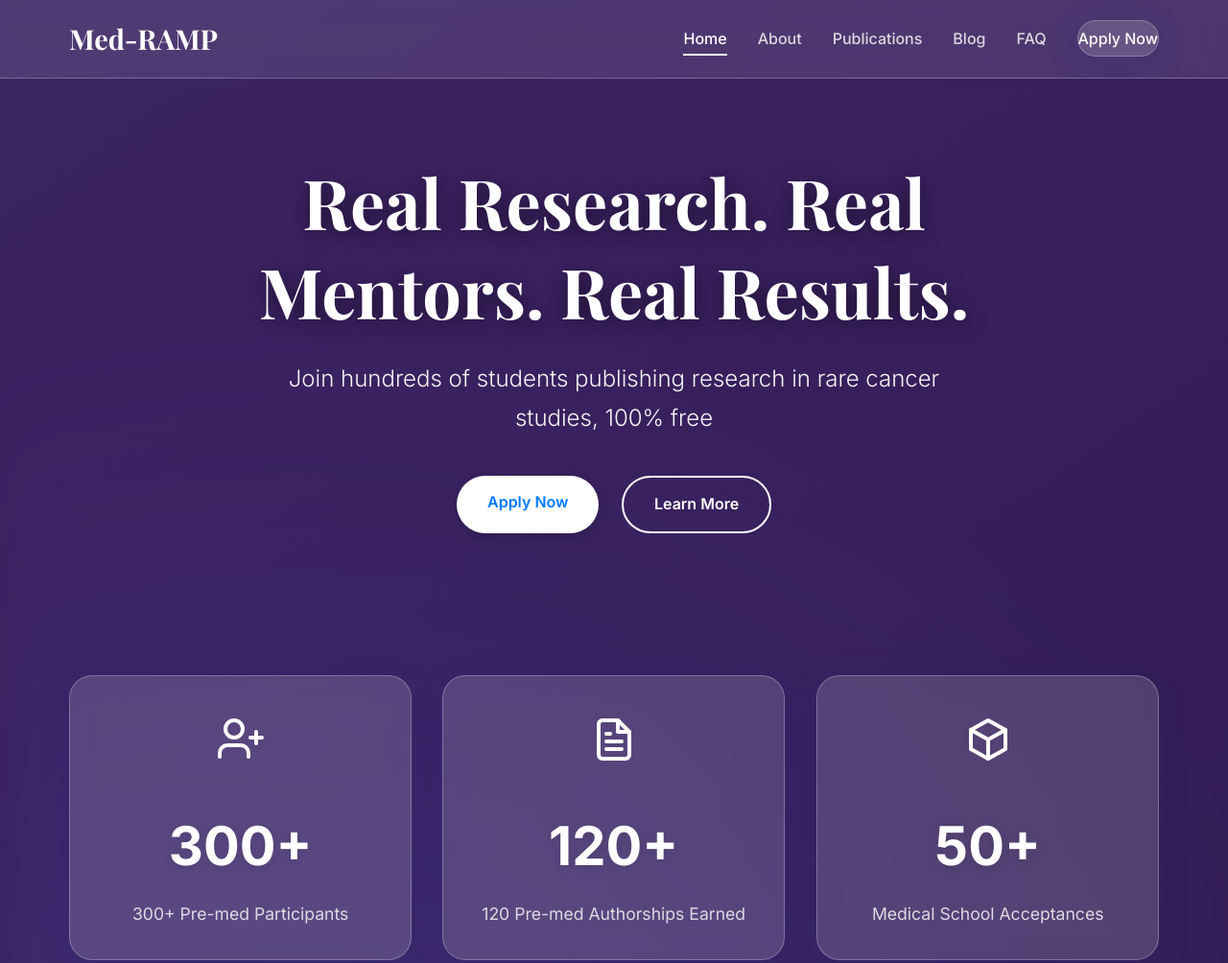
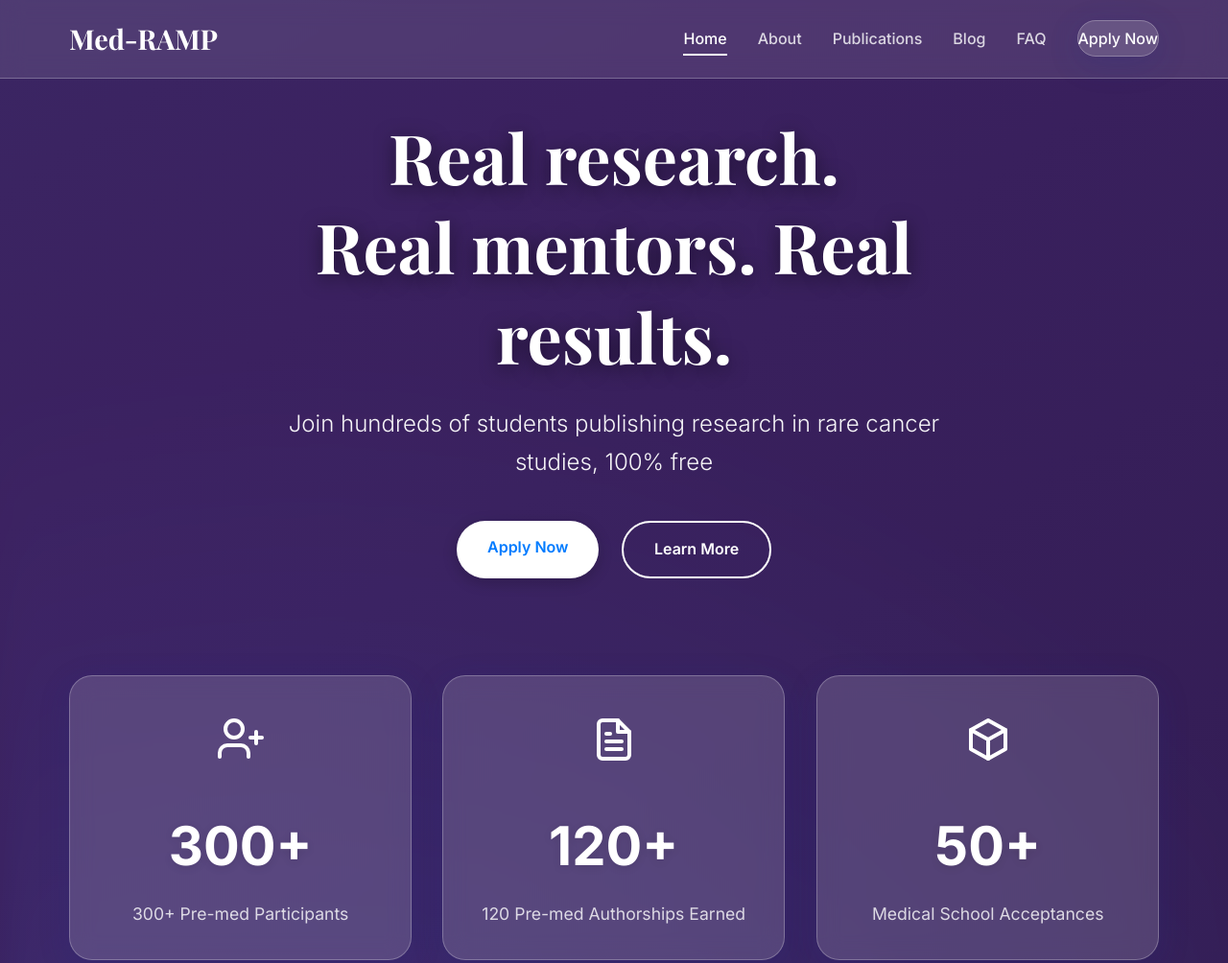
Before and after one commit to beauhsiacreighton/med-ramp, a website: page index.html in a window 1280 px wide. Shown: the top 1004 px of the page at 96% size. Drawn offline with nearby package versions, Linux system fonts and the light colour scheme; animation ran at ten frames a second.

Commit message:
Update hero title for consistency in casing

```diff
--- a/index.html
+++ b/index.html
@@ -50,7 +50,7 @@
     <section class="hero">
         <div class="container">
             <div class="hero-content fade-in">
-                <h1 class="hero-title">Real Research. Real Mentors. Real Results.</h1>
+                <h1 class="hero-title">Real research.<br>Real mentors. Real results.</h1>
                 <p class="hero-subtitle">Join hundreds of students publishing research in rare cancer studies, 100% free</p>
                 <div class="hero-buttons">
                     <a href="https://forms.gle/1b31NgtUQn37vqH27" target="_blank" class="btn btn-primary">Apply Now</a>
```
